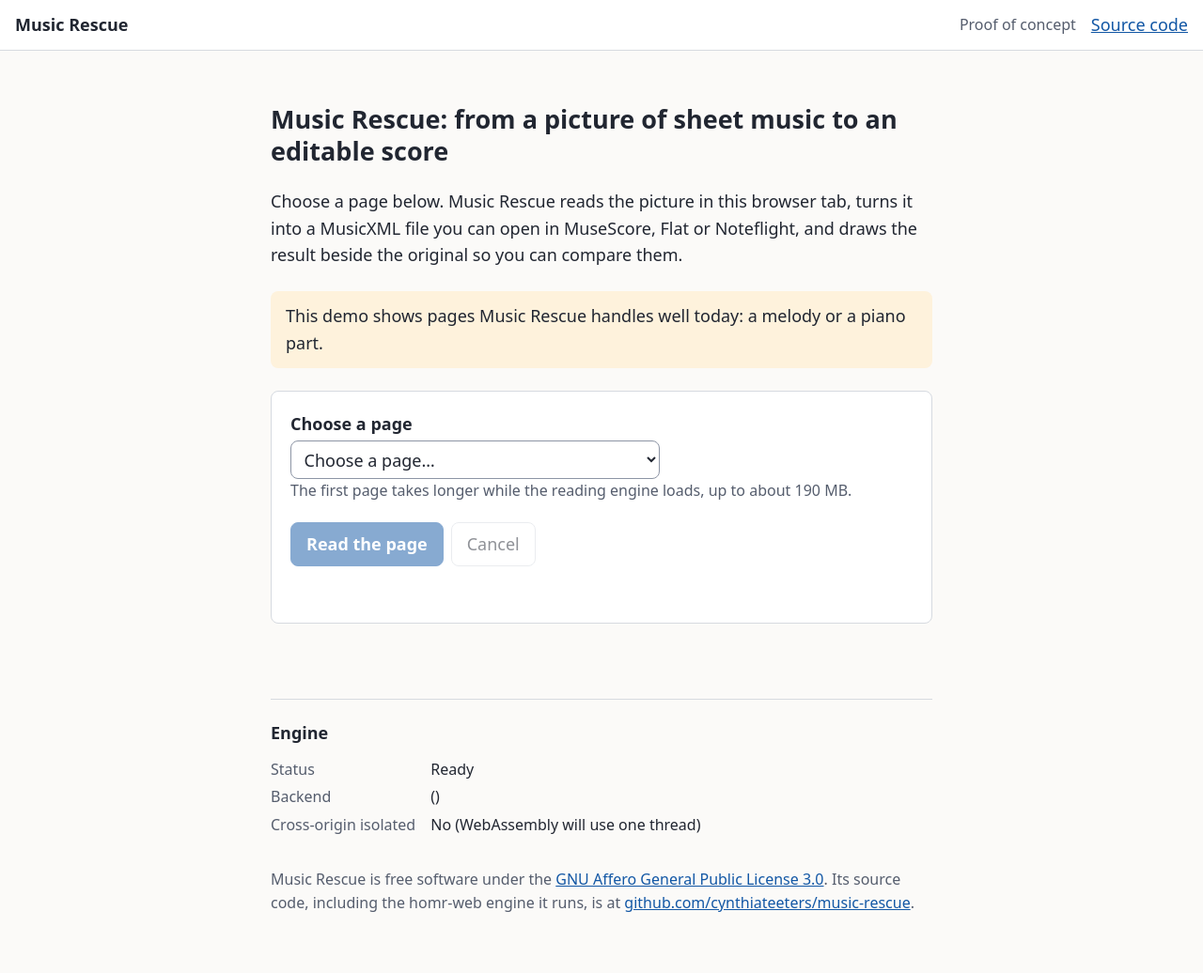
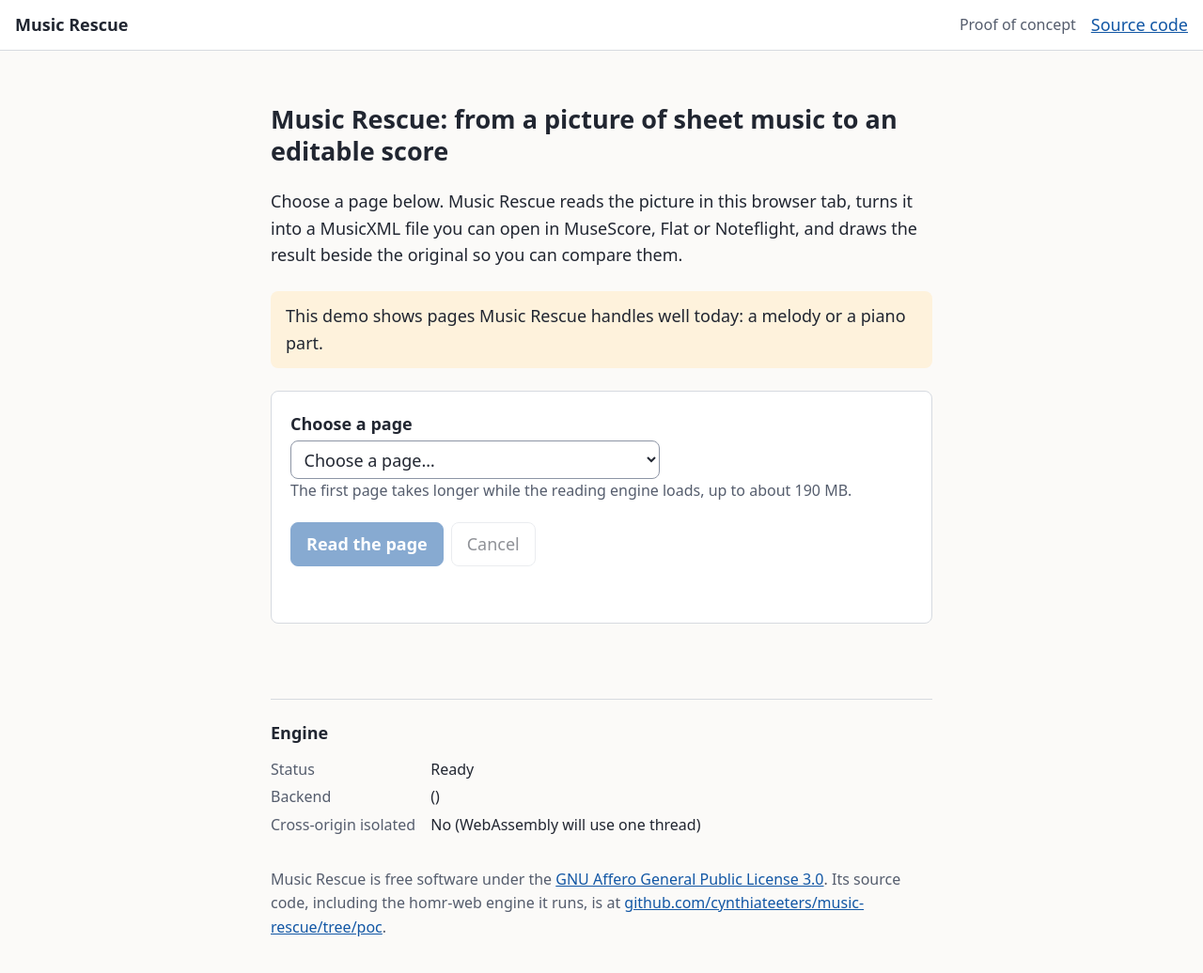
Before and after one commit to cynthiateeters/music-rescue, a website built with Vite: page index.html in a window 1280 px wide. Shown: the whole page at 94% size. Built offline with nearby package versions, Linux system fonts and the light colour scheme; what homr-web would draw is missing.

Commit message:
Point the demo's source code links at the poc branch it runs

```diff
--- a/index.html
+++ b/index.html
@@ -11,7 +11,7 @@
       <p class="site-name">Music Rescue</p>
       <div class="header-actions">
         <p class="header-tag">Proof of concept</p>
-        <a href="https://github.com/cynthiateeters/music-rescue">Source code</a>
+        <a href="https://github.com/cynthiateeters/music-rescue/tree/poc">Source code</a>
       </div>
     </header>
 
@@ -99,7 +99,7 @@
           Music Rescue is free software under the
           <a href="https://www.gnu.org/licenses/agpl-3.0.html">GNU Affero General Public License 3.0</a>. Its source
           code, including the homr-web engine it runs, is at
-          <a href="https://github.com/cynthiateeters/music-rescue">github.com/cynthiateeters/music-rescue</a>.
+          <a href="https://github.com/cynthiateeters/music-rescue/tree/poc">github.com/cynthiateeters/music-rescue/tree/poc</a>.
         </p>
       </footer>
     </main>
```
Also changed, not shown: README.md.
